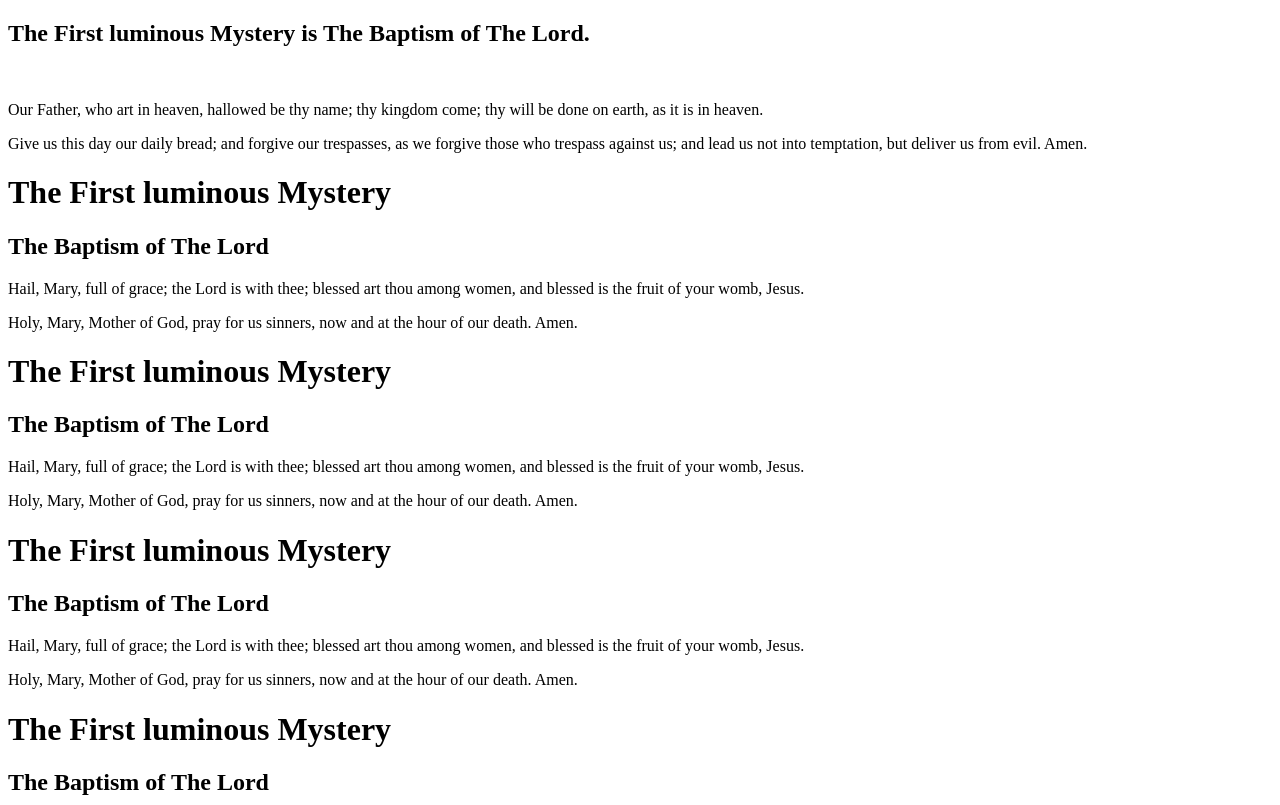
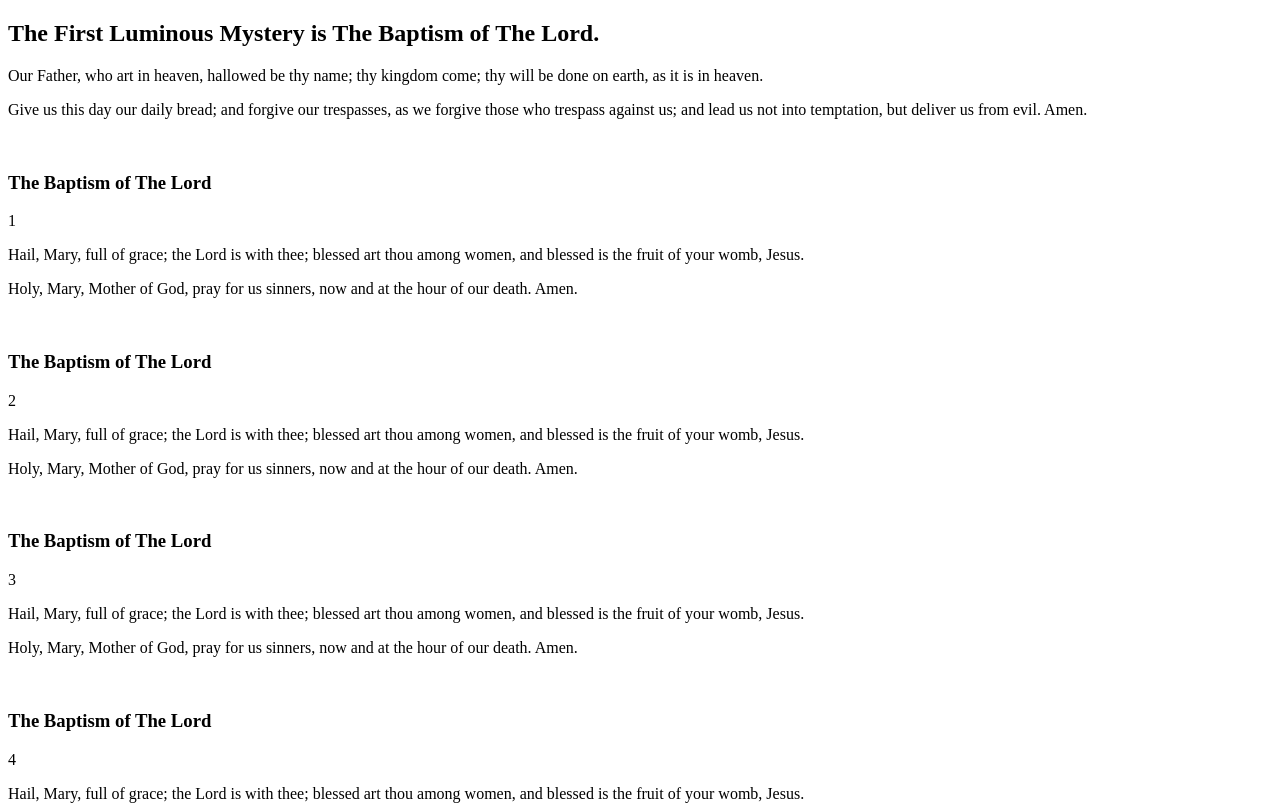
Before and after one commit to IanTheG/Connecting-The-Beads-React, a React (Vite) app: page /luminous in a window 1280 px wide. Shown: the top 805 px of the page. Built offline with nearby package versions, Linux system fonts and the light colour scheme; data requests are answered from the project's data file.

Commit message:
Refactored Mystery component. Added styling throughout to support an image on the right side of the page when in landscape mode.

```diff
--- a/index.html
+++ b/index.html
@@ -9,7 +9,7 @@
   <link href="https://fonts.googleapis.com/css2?family=Dancing+Script&display=swap" rel="stylesheet">
 </head>
 <body>
-  <div id="app"></div>
+  <div id="app" class="scroll-container"></div>
   <script type="text/javascript" src="./public/index.tsx"></script>
 </body>
 </html>
--- a/public/App.tsx
+++ b/public/App.tsx
@@ -1,42 +1,37 @@
 import React from 'react'
 import { BrowserRouter as Router, Switch, Route } from 'react-router-dom'
+
 import Home from './components/Home'
-import MysteriesHome from './components/MysteriesHome'
+import MysteriesNav from './components/MysteriesNav'
 import Guide from './components/Guide'
 import Mystery from './components/Mystery'
 import OpeningPrayers from './components/OpeningPrayers'
+import ClosingPrayers from './components/ClosingPrayers'
 
 const App = () => {
   return (
     <Router>
       <Switch>
         <Route exact path="/">
-          <div className="scroll-container">
           <Home />
           <Guide />
           <OpeningPrayers />
-            <MysteriesHome />
-          </div>
+          <MysteriesNav />
         </Route>
         <Route path="/glorious">
-          <div className="scroll-container">
           <Mystery mysteryName="glorious"/>
-          </div>
         </Route>
         <Route path="/joyful">
-          <div className="scroll-container">
           <Mystery mysteryName="joyful"/>
-          </div>
         </Route>
         <Route path="/sorrowful">
-          <div className="scroll-container">
           <Mystery mysteryName="sorrowful"/>
-          </div>
         </Route>
         <Route path="/luminous">
-          <div className="scroll-container">
           <Mystery mysteryName="luminous"/>
-          </div>
+        </Route>
+        <Route path="/closing">
+          <ClosingPrayers />
         </Route>
       </Switch>
     </Router>
--- a/public/components/Home.tsx
+++ b/public/components/Home.tsx
@@ -1,9 +1,13 @@
-import React from 'react'
+import React, { useEffect } from 'react'
 
 const Home = () => {
 
+  useEffect(() => {
+    document.getElementById('top-container')?.scrollIntoView(true)
+  })
+
   return (
-    <div className="container">
+    <div id="top-container" className="container">
       <h1 className="title">Connecting The Beads</h1>
       {/* Image of rosary beads */}
       <img className="hero-image" src="" />
--- a/public/components/MysteriesHome.tsx
+++ b/public/components/MysteriesNav.tsx
@@ -1,7 +1,7 @@
 import React from 'react'
 import { Link } from 'react-router-dom'
 
-const MysteriesHome = () => {
+const MysteriesNav = () => {
 
   return (
     <div className="container">
@@ -38,4 +38,4 @@ const MysteriesHome = () => {
   )
 }
 
-export default MysteriesHome
+export default MysteriesNav
--- a/public/components/Mystery.tsx
+++ b/public/components/Mystery.tsx
@@ -1,20 +1,26 @@
 import React, { useEffect, useState } from 'react'
+import { useHistory } from 'react-router'
+
 import getMystery from '../utils/api'
-import { MysteryI } from '../utils/interfaces'
+import { MysteryI, SceneI } from '../utils/interfaces'
 import { OUR_FATHER, GLORY_BE, FATIMA_PRAYER} from '../utils/prayers'
 import Scene from './Scene'
 import ClosingPrayers from './ClosingPrayers'
 
 const Mystery: React.FC<{mysteryName: string}> = ({ mysteryName }): JSX.Element | null => {
 
-  const [selectedMysteries, setSelectedMysteries] = useState<MysteryI>()
-  const [currentDecade, setCurrentDecade] = useState<number>(0);
+  const [selectedMysteries, setSelectedMysteries] = useState<MysteryI>()  // Manages mysteries
+  const [currentMystery, setCurrentMystery] = useState<SceneI>()          // Manages current mystery/decade
+  const [currentDecade, setCurrentDecade] = useState<number>(0)           // Manages current mystery/decade number
+
+  const history = useHistory()
 
   useEffect(() => {
     getMystery(mysteryName)
       .then((res) => {
         setSelectedMysteries(res.data)
         setCurrentDecade(0)
+        setCurrentMystery(res.data.decades[0])
       })
       .catch(err => console.error(err))
   }, [mysteryName])
@@ -23,38 +29,68 @@ const Mystery: React.FC<{mysteryName: string}> = ({ mysteryName }): JSX.Element
 
   // Render a decade at a time, user clicks/taps a button to navigate to the next decade
   const handleNextDecade = () => {
-    if (currentDecade < 4) {
-      setCurrentDecade(currentDecade + 1)
+    if (currentDecade < 4 && selectedMysteries) {
+      const nextDecade = currentDecade + 1
+      setCurrentDecade(nextDecade)
+      setCurrentMystery(selectedMysteries.decades[nextDecade])
       document.getElementById('top-container')?.scrollIntoView(true)
+    } else {
+      // Navigate to closing prayers on final click
+      history.push('/closing')
     }
   }
 
-  return selectedMysteries ? (
+  return selectedMysteries && currentMystery ? (
     <>
       <div id="top-container" className="container">
-        <h2 className="">The {selectedMysteries.decades[currentDecade].number} {mysteryName} Mystery is {selectedMysteries.decades[currentDecade].name}.</h2>
-
-        <img />
-        <p className="prayer">{OUR_FATHER[0]}</p>
-        <p className="prayer">{OUR_FATHER[1]}</p>
+        <h2 className="">The {currentMystery.number} {selectedMysteries.name} Mystery is {currentMystery.name}.</h2>
+        <div className="container--landscape">
+          <section>
+            <p className="prayer">{OUR_FATHER[0]}</p>
+            <p className="prayer">{OUR_FATHER[1]}</p>
+          </section>
+          <aside>
+            <img />
+          </aside>
+        </div>
       </div>
 
-      {Object.keys(selectedMysteries.decades[currentDecade]).map((scene, idx2) => {
-        if (scene !== 'name' && scene !== 'number') {
+      {Object.entries(currentMystery).map(([key, scene], idx2) => {
+        if (key !== 'id' && key !== 'number' && key !== 'name') {
           return (
-            <Scene key={idx2.toString()} decadeNumber={selectedMysteries.decades[currentDecade].number} mystery={selectedMysteries.decades[currentDecade].name} selectedMystery={mysteryName}/>
+            <Scene
+              key={idx2.toString()}
+              decadeNumber={currentMystery.number}
+              selectedMystery={selectedMysteries.name}
+              mystery={currentMystery.name}
+              scene={scene}/>
           )
         }
       })}
 
       <div className="container">
-        <p className="prayer">{GLORY_BE[0]}</p>
-        <p className="prayer">{GLORY_BE[1]}</p>
-        <p className="prayer">{FATIMA_PRAYER}</p>
-        <button className="" onClick={handleNextDecade}>Continue</button>
+        <div className="container--landscape">
+          <section>
+            <p className="prayer">{GLORY_BE[0]}</p>
+            <p className="prayer">{GLORY_BE[1]}</p>
+            <p className="prayer">{FATIMA_PRAYER}</p>
+          </section>
+          <aside>
+            <img />
+          </aside>
+        </div>
+        <button className="btn" onClick={handleNextDecade}>Continue</button>
       </div>
     </>
     ) : null
 }
 
 export default Mystery
+
+// {Object.values(selectedMysteries.decades[currentDecade]).map((scene, idx2) => {
+//   if (Object.entries) {
+//     return (
+//       <Scene key={idx2.toString()} decadeNumber={selectedMysteries.decades[currentDecade].number} selectedMystery={selectedMysteries.name} mystery={selectedMysteries.decades[currentDecade].name} scene={scene}/>
+//     )
+//   }
+// })}
--- a/public/components/Scene.tsx
+++ b/public/components/Scene.tsx
@@ -2,15 +2,22 @@ import React from 'react'
 import { HAIL_MARY } from '../utils/prayers'
 
 // Render 10 scenes at a time
-const Scene: React.FC<{decadeNumber: string, mystery: string, selectedMystery: string}> =
-  ({ decadeNumber, mystery, selectedMystery}) => {
+const Scene: React.FC<{decadeNumber: string, mystery: string, selectedMystery: string, scene: string}> =
+  ({ decadeNumber, mystery, selectedMystery, scene }) => {
 
   return (
-    <div className="container">
-      <h1 className="">The {decadeNumber} {selectedMystery} Mystery</h1>
-      <h2 className="">{mystery}</h2>
-      <p className="prayer">{HAIL_MARY[0]}</p>
-      <p className="prayer">{HAIL_MARY[1]}</p>
+    <div className="container container--landscape">
+      <section>
+        {/* <h2 className="">The {decadeNumber} {selectedMystery} Mystery</h2> */}
+        <h3 className="">{mystery}</h3>
+        <p>{scene}</p>
+        <p className="prayer">{HAIL_MARY[0]}</p>
+        <p className="prayer">{HAIL_MARY[1]}</p>
+      </section>
+      {/* Render scene */}
+      <aside>
+        <img />
+      </aside>
     </div>
   )
 }
--- a/public/styles/components/_home.scss
+++ b/public/styles/components/_home.scss
@@ -1,16 +1,6 @@
-body {
-  margin: 0;
-  padding: 0;
-  box-sizing: border-box;
-  font-size: 16px;
-}
-
-// Base Styles
-
 // Cell Phone - Portrait
 @media screen and (min-width: 10px) {
   .title {
-    // flex: 0 1 auto;
     margin: 0;
     padding: 1rem;
     font-size: 2rem;
@@ -18,7 +8,6 @@ body {
 
     &--small {
       font-size: 1.5rem;
-      // border-bottom: 2px solid #000
     }
   }
 
@@ -30,46 +19,5 @@ body {
     margin: 0;
     padding: 0 1rem 1rem 1rem;
     font-size: 1.2rem;
-
-    &--day {
-      padding: 0 0 0.5rem 3rem;
-    }
-  }
-
-  .container {
-    // background-color: #8C54D0;
-    // background-color: #6A5188;
-    height: 100vh;
-    width: 100vw;
-    display: flex;
-    flex-direction: column;
-    scroll-snap-align: center;
-  }
-
-  .mysteries {
-    flex: 1;
-    display: flex;
-    flex-direction: column;
-  }
-
-  .link {
-    flex: 1;
-    display: flex;
-    flex-direction: column;
-    text-decoration: none;
-    color: black;
-    justify-content: center;
-
-    &:hover {
-      background-color: #9E94AA;
-    }
-  }
-
-  .mystery {
-    margin: 0;
-    margin-bottom: 2%;
-    padding-left: 2rem;
-    font-size: 2rem;
-    font-family: 'Satisfy', 'Dancing Script', 'cursive', 'Arial', 'sans-serif';
   }
 }
--- a/public/styles/components/index.scss
+++ b/public/styles/components/index.scss
@@ -1 +1,2 @@
 @import './home';
+@import './mysteriesHome';
--- a/public/styles/main.scss
+++ b/public/styles/main.scss
@@ -1,7 +1,57 @@
 @import './components';
+
+// Main styles used throughout out app
 
 .scroll-container {
   height: 100vh;
   overflow-y: scroll;
   scroll-snap-type: y mandatory;
 }
+
+.container {
+  // background-color: #8C54D0;
+  // background-color: #6A5188;
+  height: 100vh;
+  width: 100vw;
+  display: flex;
+  flex-direction: column;
+  scroll-snap-align: center;
+}
+
+@media screen and (min-width: 10px) {
+  body {
+    margin: 0;
+    padding: 0;
+    box-sizing: border-box;
+  }
+  html {
+    font-size: 16px;
+  }
+}
+
+@media screen and (orientation: landscape) {
+  .container--landscape {
+    display: flex;
+    flex-direction: row;
+
+    & > section, aside {
+      flex: 1;
+    }
+  }
+}
+
+@media screen and (min-width: 350px) {
+  @media screen and (orientation: portrait) {
+    html {
+      font-size: 18px;
+    }
+  }
+}
+
+@media screen and (min-width: 600px) {
+  @media screen and (orientation: landscape) {
+    html {
+      font-size: 18px;
+    }
+  }
+}
```
Also changed, not shown: public/components/ClosingPrayers.tsx (+32 -2 lines), public/components/OpeningPrayers.tsx (+28 -2 lines), public/styles/components/_mysteriesHome.scss (added, +46 -0 lines). Lines whose indentation alone changed are shown as unchanged.
